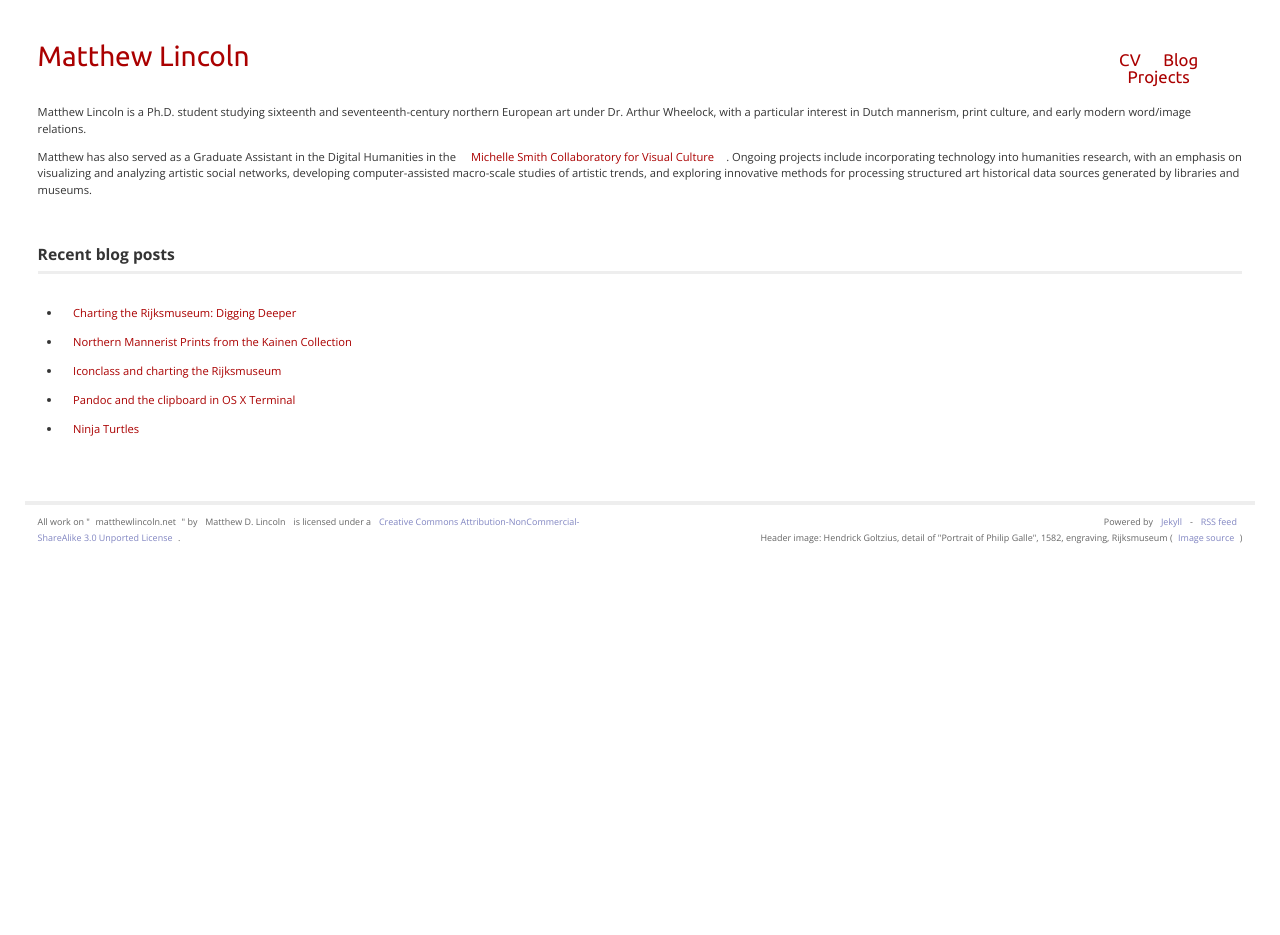
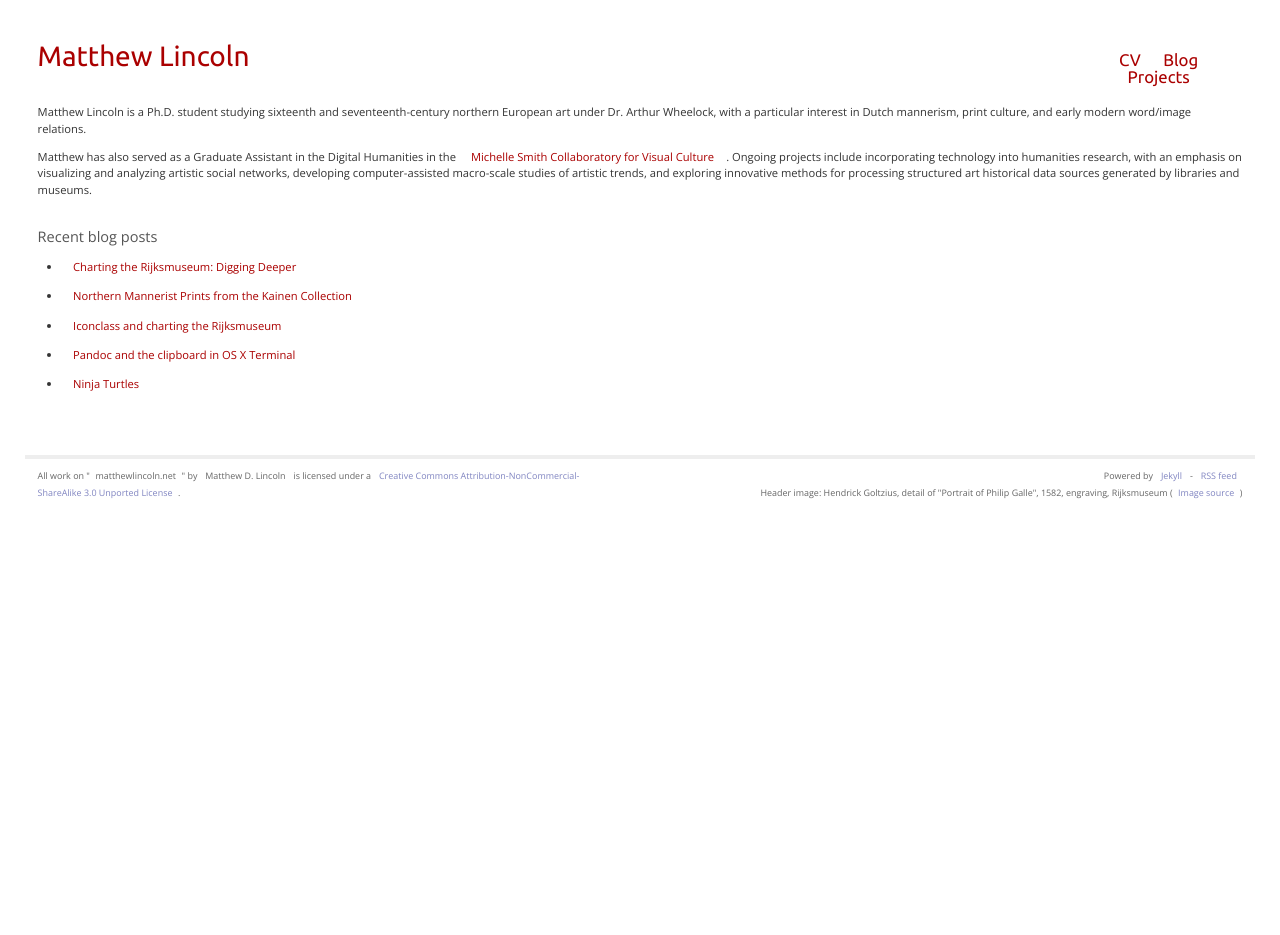
Before and after one commit to mdlincoln/mdlincoln.github.io, a Jekyll site: the page built from index.md, in a window 1280 px wide. Built offline with Jekyll 4.4.1, drawn with Linux system fonts in a browser that asks for light colours.

```diff
--- a/index.md
+++ b/index.md
@@ -12,7 +12,7 @@ Matthew Lincoln is a Ph.D. student studying sixteenth and seventeenth-century no
 Matthew has also served as a Graduate Assistant in the Digital Humanities in the [Michelle Smith Collaboratory for Visual Culture](http://michellesmithcollaboratory.umd.edu/). Ongoing projects include incorporating technology into humanities research, with an emphasis on visualizing and analyzing artistic social networks, developing computer-assisted macro-scale studies of artistic trends, and exploring innovative methods for processing structured art historical data sources generated by libraries and museums.
 
 
-# Recent blog posts
+## Recent blog posts
 
 {% for post in site.posts limit:5 %}
 <ul>
```
